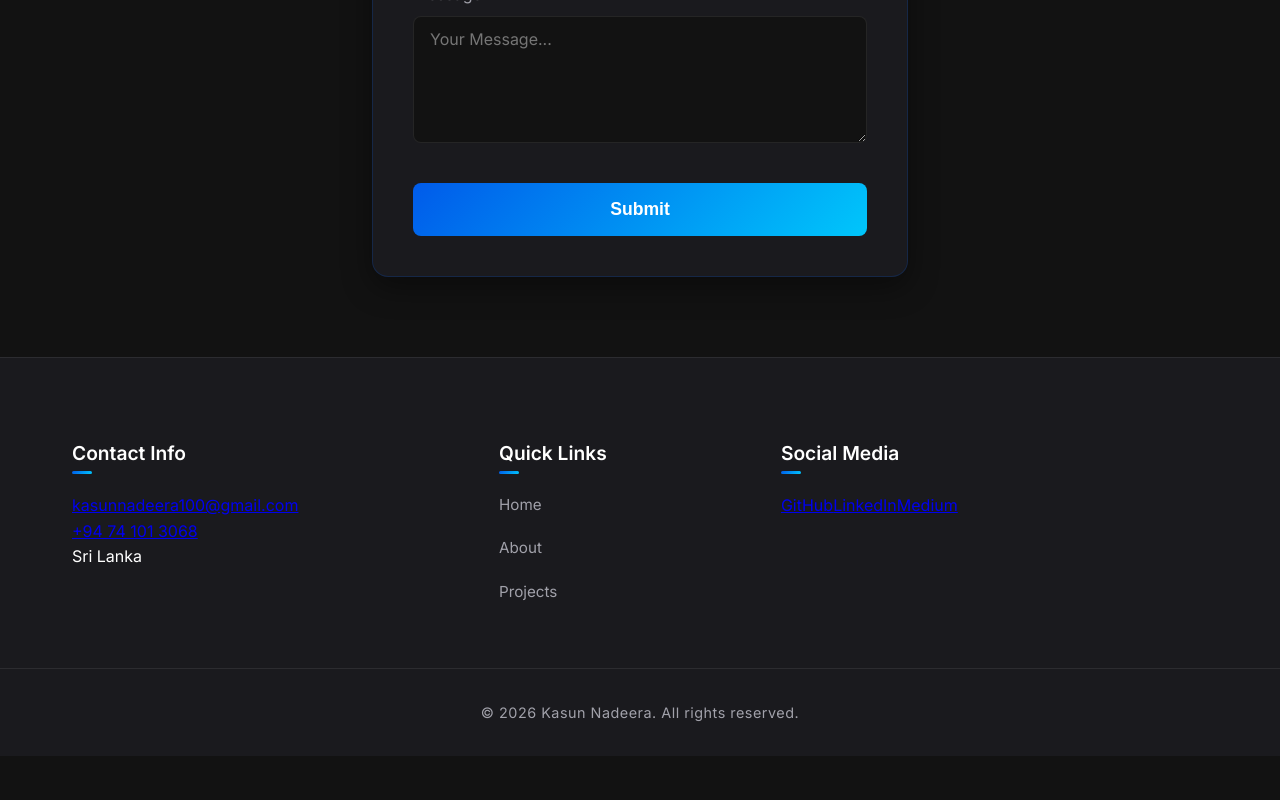
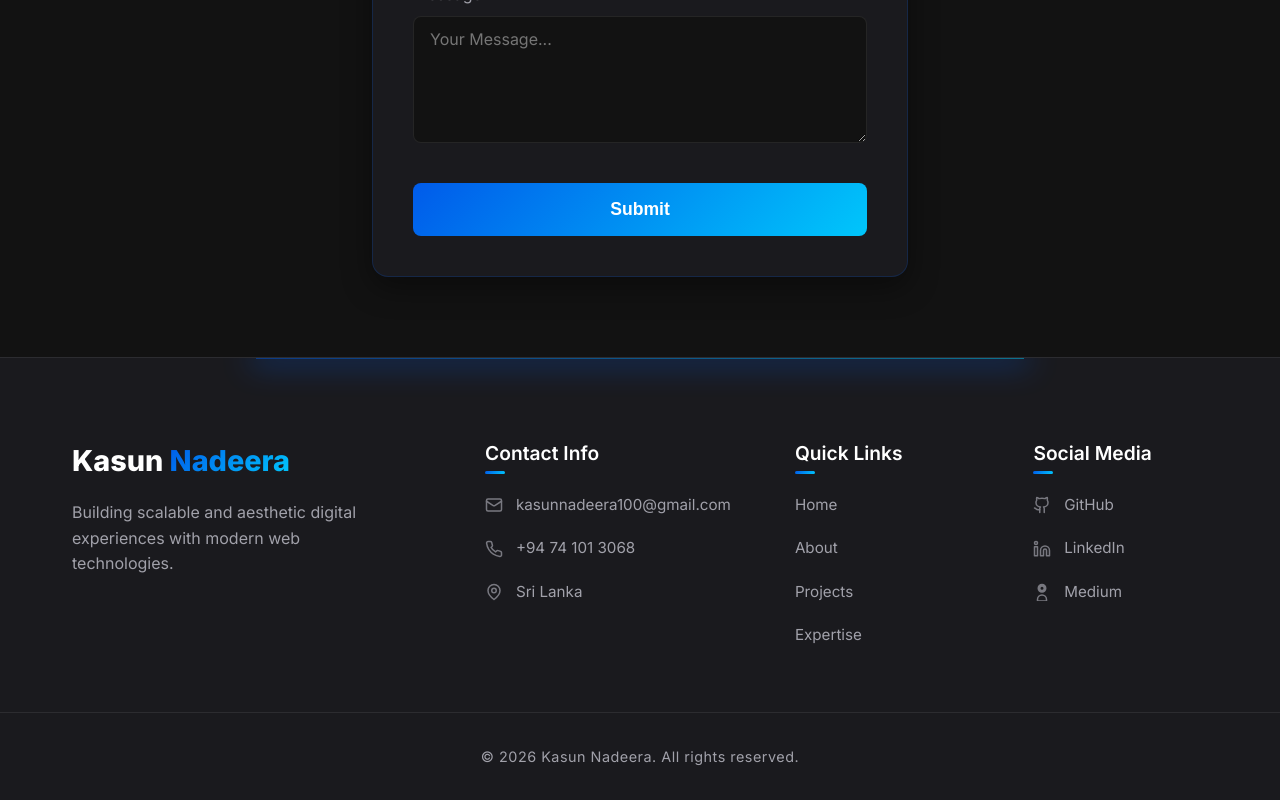
Before and after one commit to nadeera-se22018/mern-portfolio, a React app in the folder frontend/: page / in a window 1280 px wide. Shown: the part 6063-6863 px from the top of the page. Before the commit the page ends 6819 px from the top, so only its background shows below. Built offline with nearby package versions, Linux system fonts and the light colour scheme; the HTML template or start-up script is replaced by a standard one.

Commit message:
feat: add Footer component with contact information and social media links

```diff
--- a/frontend/src/components/Footer.jsx
+++ b/frontend/src/components/Footer.jsx
@@ -1,31 +1,44 @@
 import React from 'react';
 import './Footer.css';
+
+const MailIcon = () => (
+  <svg xmlns="http://www.w3.org/2000/svg" width="18" height="18" viewBox="0 0 24 24" fill="none" stroke="currentColor" strokeWidth="2" strokeLinecap="round" strokeLinejoin="round"><rect width="20" height="16" x="2" y="4" rx="2"/><path d="m22 7-8.97 5.7a1.94 1.94 0 0 1-2.06 0L2 7"/></svg>
+);
+const PhoneIcon = () => (
+  <svg xmlns="http://www.w3.org/2000/svg" width="18" height="18" viewBox="0 0 24 24" fill="none" stroke="currentColor" strokeWidth="2" strokeLinecap="round" strokeLinejoin="round"><path d="M22 16.92v3a2 2 0 0 1-2.18 2 19.79 19.79 0 0 1-8.63-3.07 19.5 19.5 0 0 1-6-6 19.79 19.79 0 0 1-3.07-8.67A2 2 0 0 1 4.11 2h3a2 2 0 0 1 2 1.72 12.84 12.84 0 0 0 .7 2.81 2 2 0 0 1-.45 2.11L8.09 9.91a16 16 0 0 0 6 6l1.27-1.27a2 2 0 0 1 2.11-.45 12.84 12.84 0 0 0 2.81.7A2 2 0 0 1 22 16.92z"/></svg>
+);
+const MapPinIcon = () => (
+  <svg xmlns="http://www.w3.org/2000/svg" width="18" height="18" viewBox="0 0 24 24" fill="none" stroke="currentColor" strokeWidth="2" strokeLinecap="round" strokeLinejoin="round"><path d="M20 10c0 6-8 12-8 12s-8-6-8-12a8 8 0 0 1 16 0Z"/><circle cx="12" cy="10" r="3"/></svg>
+);
+const GithubIcon = () => (
+  <svg xmlns="http://www.w3.org/2000/svg" width="18" height="18" viewBox="0 0 24 24" fill="none" stroke="currentColor" strokeWidth="2" strokeLinecap="round" strokeLinejoin="round"><path d="M15 22v-4a4.8 4.8 0 0 0-1-3.5c3 0 6-2 6-5.5.08-1.25-.27-2.48-1-3.5.28-1.15.28-2.35 0-3.5 0 0-1 0-3 1.5-2.64-.5-5.36-.5-8 0C6 2 5 2 5 2c-.3 1.15-.3 2.35 0 3.5A5.403 5.403 0 0 0 4 9c0 3.5 3 5.5 6 5.5-.39.49-.68 1.05-.85 1.65-.17.6-.22 1.23-.15 1.85v4"/><path d="M9 18c-4.51 2-5-2-7-2"/></svg>
+);
+const LinkedinIcon = () => (
+  <svg xmlns="http://www.w3.org/2000/svg" width="18" height="18" viewBox="0 0 24 24" fill="none" stroke="currentColor" strokeWidth="2" strokeLinecap="round" strokeLinejoin="round"><path d="M16 8a6 6 0 0 1 6 6v7h-4v-7a2 2 0 0 0-2-2 2 2 0 0 0-2 2v7h-4v-7a6 6 0 0 1 6-6z"/><rect width="4" height="12" x="2" y="9"/><circle cx="4" cy="4" r="2"/></svg>
+);
 
 const Footer = () => {
     return (
         <footer className="footer" id="contact">
+            <div className="footer-glow"></div>
             <div className="container footer-container">
+                <div className="footer-brand">
+                    <h3>Kasun <span className="gradient-text">Nadeera</span></h3>
+                    <p className="footer-bio">Building scalable and aesthetic digital experiences with modern web technologies.</p>
+                </div>
                 <div className="footer-col">
                     <h4>Contact Info</h4>
-                    <p>
-                        <a
-                            href="mailto:kasunnadeera100@gmail.com"
-                            target="_blank"
-                            rel="noopener noreferrer"
-                        >
-                            kasunnadeera100@gmail.com
+                    <div className="footer-links">
+                        <a href="mailto:kasunnadeera100@gmail.com" target="_blank" rel="noopener noreferrer">
+                            <MailIcon /> kasunnadeera100@gmail.com
                         </a>
-                    </p>
-                    <p>
-                        <a
-                            href="tel:+94741013068"
-                            target="_blank"
-                            rel="noopener noreferrer"
-                        >
-                            +94 74 101 3068
+                        <a href="tel:+94741013068" target="_blank" rel="noopener noreferrer">
+                            <PhoneIcon /> +94 74 101 3068
                         </a>
-                    </p>
-                    <p>Sri Lanka</p>
+                        <span className="footer-text-link">
+                            <MapPinIcon /> Sri Lanka
+                        </span>
+                    </div>
                 </div>
                 <div className="footer-col">
                     <h4>Quick Links</h4>
@@ -33,19 +46,28 @@ const Footer = () => {
                         <a href="#home">Home</a>
                         <a href="#about">About</a>
                         <a href="#projects">Projects</a>
+                        <a href="#expertise">Expertise</a>
                     </div>
                 </div>
                 <div className="footer-col">
                     <h4>Social Media</h4>
-                    <div className="footer-socials">
-                        <a href="https://github.com/nadeera-se22018" target="_blank" rel="noopener noreferrer">GitHub</a>
-                        <a href="https://www.linkedin.com/in/kasun-nadeera-6bb48530a" target="_blank" rel="noopener noreferrer">LinkedIn</a>
-                        <a href="https://medium.com/@kasunnadeera100" target="_blank" rel="noopener noreferrer">Medium</a>
+                    <div className="footer-links">
+                        <a href="https://github.com/nadeera-se22018" target="_blank" rel="noopener noreferrer">
+                            <GithubIcon /> GitHub
+                        </a>
+                        <a href="https://www.linkedin.com/in/kasun-nadeera-6bb48530a" target="_blank" rel="noopener noreferrer">
+                            <LinkedinIcon /> LinkedIn
+                        </a>
+                        <a href="https://medium.com/@kasunnadeera100" target="_blank" rel="noopener noreferrer">
+                            <svg xmlns="http://www.w3.org/2000/svg" width="18" height="18" viewBox="0 0 24 24" fill="none" stroke="currentColor" strokeWidth="2" strokeLinecap="round" strokeLinejoin="round">
+                                <path d="M12 12c-2.76 0-5-2.24-5-5s2.24-5 5-5 5 2.24 5 5-2.24 5-5 5zm0-8c-1.65 0-3 1.35-3 3s1.35 3 3 3 3-1.35 3-3-1.35-3-3-3zm-6 20v-2c0-3.31 2.69-6 6-6s6 2.69 6 6v2H6z"/>
+                            </svg> Medium
+                        </a>
                     </div>
                 </div>
             </div>
             <div className="footer-bottom">
-                <p>&copy; 2026 Kasun Nadeera. All rights reserved.</p>
+                <p>&copy; {new Date().getFullYear()} Kasun Nadeera. All rights reserved.</p>
             </div>
         </footer>
     );
```
